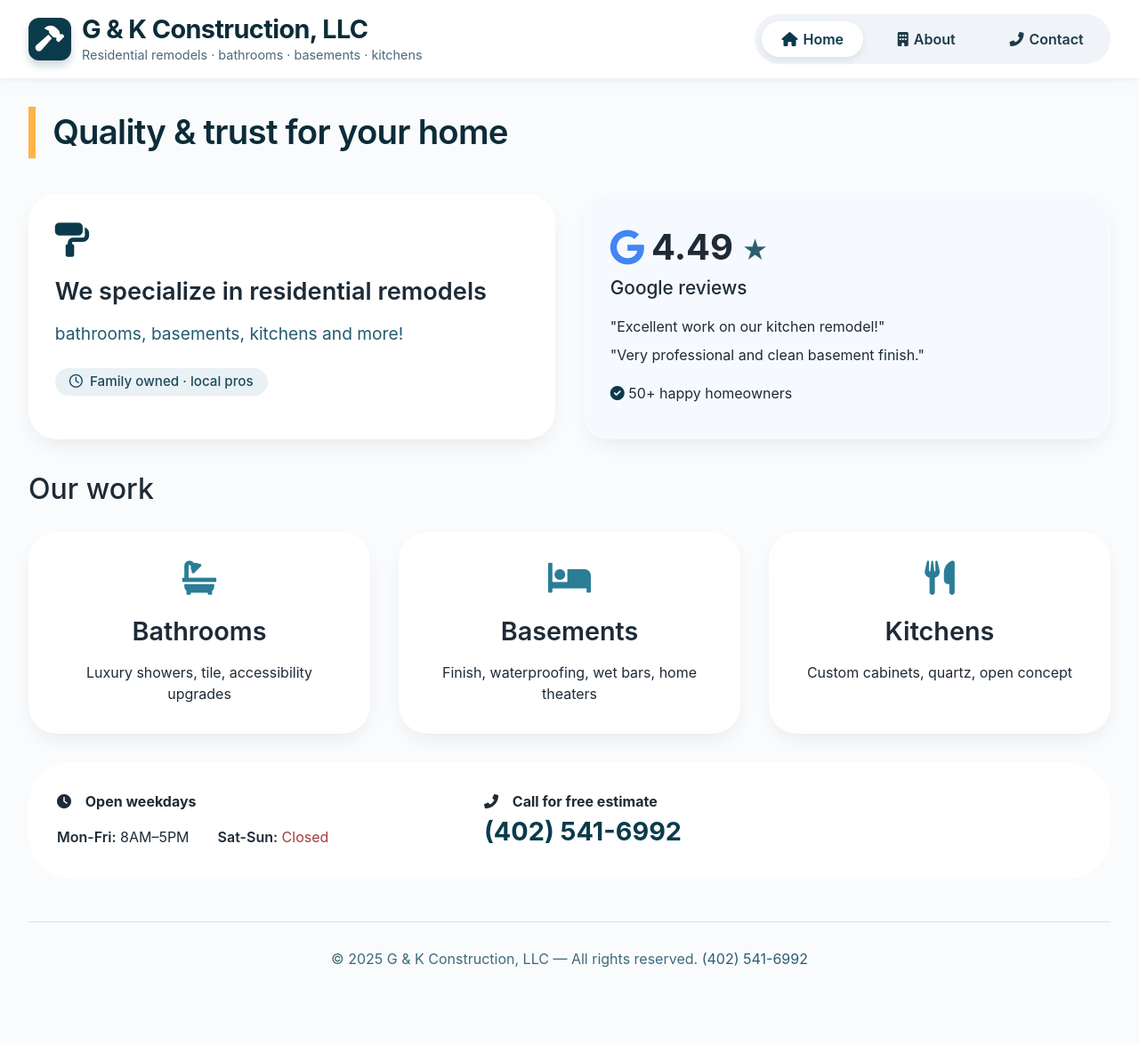
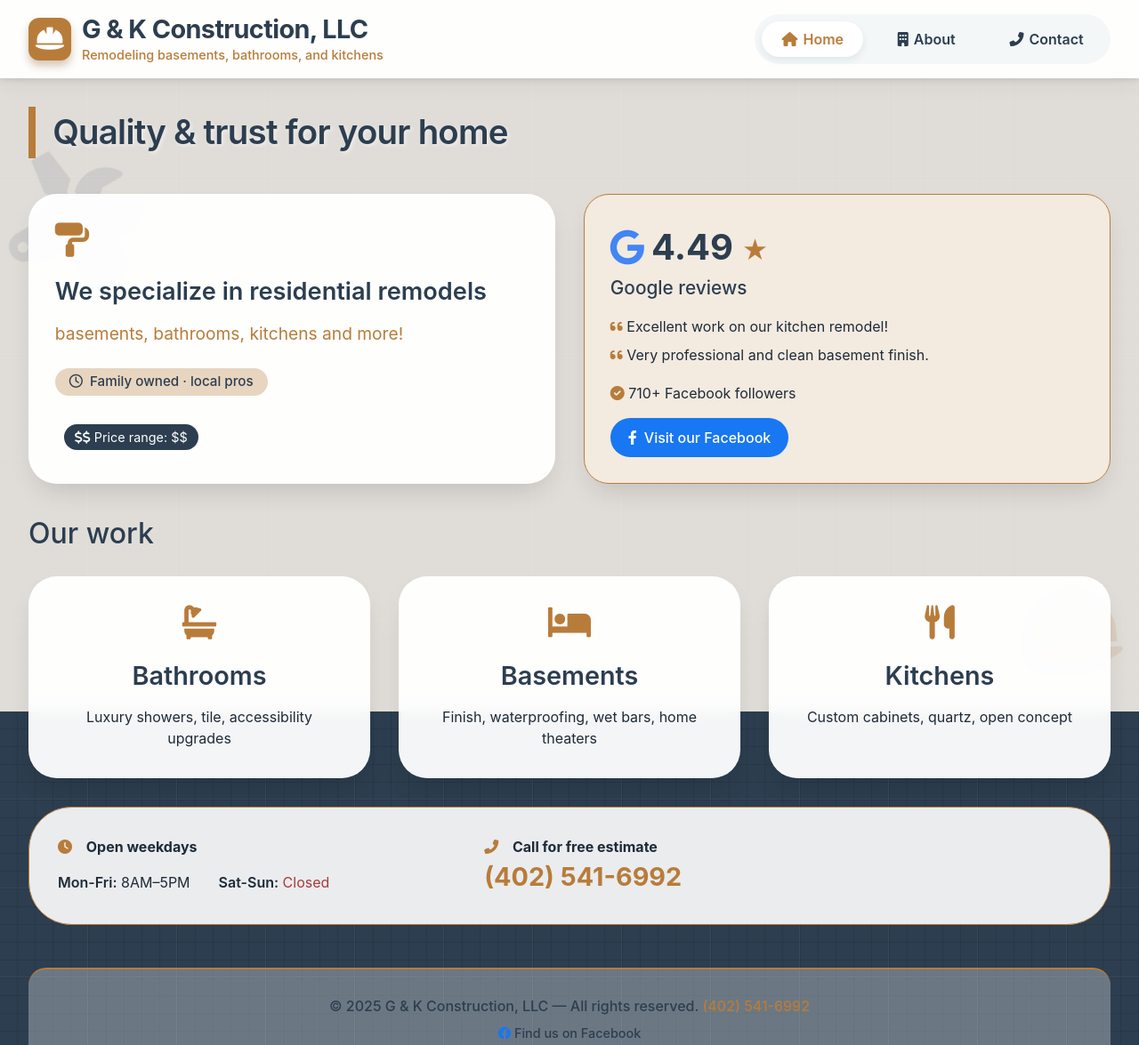
Before and after one commit to Jundeed/G-K-Construction-LLC, a plain HTML site: page index.html in a window 1280 px wide. Shown: the top 1175 px of the page at 89% size. Before the commit the page ends 1138 px from the top, so only its background shows below. Drawn offline with Linux system fonts and the light colour scheme.

Commit message:
Update index.html

```diff
--- a/index.html
+++ b/index.html
@@ -3,7 +3,7 @@
 <head>
   <meta charset="UTF-8">
   <meta name="viewport" content="width=device-width, initial-scale=1.0">
-  <title>G & K Construction, LLC</title>
+  <title>G & K Construction, LLC | Omaha NE</title>
   <!-- Font Awesome 6 (free) -->
   <link rel="stylesheet" href="https://cdnjs.cloudflare.com/ajax/libs/font-awesome/6.0.0-beta3/css/all.min.css">
   <style>
@@ -15,7 +15,15 @@
     }
 
     body {
-      background: #fafbfc;
+      background: #2c3e4f; /* fallback color */
+      /* Subtle construction blueprint pattern */
+      background-image:
+        linear-gradient(rgba(255,255,255,0.05) 1px, transparent 1px),
+        linear-gradient(90deg, rgba(255,255,255,0.05) 1px, transparent 1px),
+        linear-gradient(rgba(0,0,0,0.1) 1px, transparent 1px),
+        linear-gradient(90deg, rgba(0,0,0,0.1) 1px, transparent 1px);
+      background-size: 100px 100px, 100px 100px, 20px 20px, 20px 20px;
+      background-position: -2px -2px, -2px -2px, -1px -1px, -1px -1px;
       color: #1e2b37;
       line-height: 1.5;
       display: flex;
@@ -23,10 +31,23 @@
       min-height: 100vh;
     }
 
-    /* modern, clean header */
+    body::before {
+      content: "";
+      position: fixed;
+      top: 0;
+      left: 0;
+      right: 0;
+      bottom: 0;
+      background: rgba(255, 250, 240, 0.85); /* warm off-white overlay */
+      pointer-events: none;
+      z-index: -1;
+    }
+
+    /* modern, clean header - now with slight transparency */
     header {
-      background: white;
-      box-shadow: 0 8px 20px rgba(0,0,0,0.02), 0 2px 6px rgba(0,40,60,0.05);
+      background: rgba(255, 255, 255, 0.95);
+      backdrop-filter: blur(8px);
+      box-shadow: 0 8px 20px rgba(0,0,0,0.05), 0 2px 6px rgba(0,40,60,0.1);
       padding: 1rem 2rem;
       position: sticky;
       top: 0;
@@ -49,7 +70,7 @@
     }
 
     .logo-icon {
-      background: #0b3b4b;
+      background: #b87c3a; /* warm construction orange/brown */
       color: white;
       width: 48px;
       height: 48px;
@@ -58,30 +79,31 @@
       align-items: center;
       justify-content: center;
       font-size: 1.8rem;
-      box-shadow: 0 6px 10px rgba(9, 67, 88, 0.2);
+      box-shadow: 0 6px 10px rgba(120, 70, 20, 0.3);
     }
 
     .logo-text h1 {
       font-size: 1.8rem;
       font-weight: 700;
       letter-spacing: -0.02em;
-      color: #0b2c38;
+      color: #2c3e4f;
       line-height: 1.2;
     }
 
     .logo-text .tagline {
       font-size: 0.9rem;
-      color: #4d697a;
-      font-weight: 400;
+      color: #b87c3a;
+      font-weight: 500;
     }
 
     /* navigation */
     .nav-links {
       display: flex;
       gap: 1rem;
-      background: #f0f4f8;
+      background: rgba(240, 245, 245, 0.8);
       padding: 0.5rem;
       border-radius: 60px;
+      backdrop-filter: blur(4px);
     }
 
     .nav-links a {
@@ -89,14 +111,14 @@
       font-weight: 600;
       padding: 0.5rem 1.4rem;
       border-radius: 40px;
-      color: #1d3b4a;
+      color: #2c3e4f;
       transition: 0.2s;
       font-size: 1rem;
     }
 
     .nav-links a:hover, .nav-links a.active {
       background: white;
-      color: #0b3b4b;
+      color: #b87c3a;
       box-shadow: 0 4px 8px rgba(0, 32, 64, 0.08);
     }
 
@@ -107,6 +129,8 @@
       margin: 0 auto;
       width: 100%;
       padding: 2rem 2rem 3rem;
+      position: relative;
+      z-index: 1;
     }
 
     /* page title */
@@ -117,10 +141,11 @@
     .page-title h2 {
       font-size: 2.4rem;
       font-weight: 600;
-      color: #0b2c38;
+      color: #2c3e4f;
       letter-spacing: -0.02em;
-      border-left: 8px solid #ffb347;
+      border-left: 8px solid #b87c3a;
       padding-left: 1.2rem;
+      text-shadow: 2px 2px 4px rgba(255,255,255,0.5);
     }
 
     /* cards / grid */
@@ -138,22 +163,23 @@
     }
 
     .card {
-      background: white;
+      background: rgba(255, 255, 255, 0.95);
+      backdrop-filter: blur(8px);
       border-radius: 32px;
       padding: 2rem 1.8rem;
-      box-shadow: 0 10px 25px -8px rgba(0,40,60,0.1);
+      box-shadow: 0 15px 30px -10px rgba(0,0,0,0.15);
       transition: transform 0.2s ease, box-shadow 0.2s;
-      border: 1px solid #ffffff50;
+      border: 1px solid rgba(255,255,255,0.6);
     }
 
     .card:hover {
       transform: translateY(-6px);
-      box-shadow: 0 24px 36px -12px rgba(17, 67, 92, 0.18);
+      box-shadow: 0 25px 40px -12px rgba(184, 124, 58, 0.25);
     }
 
     .icon-lg {
       font-size: 2.4rem;
-      color: #0b3b4b;
+      color: #b87c3a;
       margin-bottom: 1.2rem;
     }
 
@@ -161,11 +187,12 @@
       font-size: 1.7rem;
       font-weight: 600;
       margin-bottom: 0.75rem;
+      color: #2c3e4f;
     }
 
     .badge {
-      background: #eaf1f5;
-      color: #1a4b5e;
+      background: #e8d5c0;
+      color: #2c3e4f;
       padding: 0.25rem 1rem;
       border-radius: 40px;
       font-weight: 500;
@@ -175,7 +202,7 @@
     }
 
     .rating-stars {
-      color: #f9b43a;
+      color: #f5b342;
       letter-spacing: 2px;
       font-size: 1.2rem;
       margin-right: 6px;
@@ -183,7 +210,7 @@
 
     .review-source {
       font-weight: 500;
-      color: #2e5d72;
+      color: #b87c3a;
     }
 
     /* contact info blocks */
@@ -192,9 +219,10 @@
       align-items: center;
       gap: 1rem;
       margin: 1.8rem 0;
-      background: #f2f6f9;
+      background: rgba(245, 240, 235, 0.8);
       padding: 1rem 1.6rem;
       border-radius: 60px;
+      backdrop-filter: blur(4px);
     }
 
     .info-icon {
@@ -205,20 +233,21 @@
       display: flex;
       align-items: center;
       justify-content: center;
-      color: #0b3b4b;
+      color: #b87c3a;
       font-size: 1.4rem;
-      box-shadow: 0 4px 8px #cbdae3;
+      box-shadow: 0 4px 8px rgba(150, 100, 40, 0.15);
     }
 
     .info-text {
       font-size: 1.3rem;
       font-weight: 600;
+      color: #2c3e4f;
     }
 
     .info-text small {
       font-weight: 400;
       font-size: 0.9rem;
-      color: #3b6277;
+      color: #b87c3a;
       display: block;
     }
 
@@ -233,13 +262,13 @@
     .hours-item {
       display: flex;
       justify-content: space-between;
-      border-bottom: 1px dashed #cbd7e0;
+      border-bottom: 1px dashed #c0b0a0;
       padding-bottom: 0.5rem;
     }
 
     .hours-day {
       font-weight: 600;
-      color: #16343f;
+      color: #2c3e4f;
     }
 
     .closed {
@@ -249,37 +278,46 @@
 
     /* CTA / quote */
     .quote-block {
-      background: #0b3b4b;
+      background: #2c3e4f;
       color: white;
       border-radius: 40px;
       padding: 2.5rem 3rem;
       text-align: center;
       margin-top: 3rem;
+      border: 2px solid #b87c3a;
+      box-shadow: 0 20px 30px -10px rgba(0,0,0,0.3);
     }
 
     .quote-block h3 {
       font-size: 2.2rem;
       font-weight: 600;
       margin-bottom: 0.8rem;
+      color: white;
     }
 
     .phone-big {
       font-size: 2.6rem;
       font-weight: 700;
       letter-spacing: 1px;
-      background: rgba(255,255,255,0.12);
+      background: rgba(255,255,255,0.1);
       display: inline-block;
       padding: 0.5rem 2.5rem;
       border-radius: 60px;
       margin: 1.2rem 0 0.6rem;
+      border: 1px solid #b87c3a;
+      color: #fff;
     }
 
     .footer-note {
       margin-top: 3rem;
-      border-top: 1px solid #d6e2ea;
+      border-top: 2px solid #b87c3a;
       padding-top: 1.8rem;
       text-align: center;
-      color: #3e6a7e;
+      color: #2c3e4f;
+      font-weight: 500;
+      background: rgba(255,255,255,0.3);
+      border-radius: 20px;
+      padding: 1.8rem;
     }
 
     /* small tweaks */
@@ -314,9 +352,11 @@
     }
 
     .review-card {
-      background: #f6fafe;
+      background: rgba(245, 235, 225, 0.9);
+      backdrop-filter: blur(4px);
       border-radius: 28px;
       padding: 1.8rem;
+      border: 1px solid #b87c3a;
     }
 
     .google-rating {
@@ -326,18 +366,88 @@
       align-items: center;
       gap: 0.5rem;
       flex-wrap: wrap;
+      color: #2c3e4f;
+    }
+
+    /* Add some subtle construction-themed decorative elements */
+    .hard-hat-icon {
+      position: fixed;
+      bottom: 20px;
+      right: 20px;
+      opacity: 0.15;
+      font-size: 6rem;
+      color: #b87c3a;
+      pointer-events: none;
+      z-index: 0;
+      transform: rotate(-5deg);
+    }
+
+    .tool-icon {
+      position: fixed;
+      top: 150px;
+      left: 20px;
+      opacity: 0.1;
+      font-size: 8rem;
+      color: #2c3e4f;
+      pointer-events: none;
+      z-index: 0;
+      transform: rotate(15deg);
+    }
+
+    /* Quick contact section on home page */
+    .quick-contact {
+      background: rgba(255, 255, 255, 0.9);
+      backdrop-filter: blur(8px);
+      border-radius: 48px;
+      padding: 2rem;
+      margin-top: 2rem;
+      border: 1px solid #b87c3a;
+    }
+
+    /* Facebook link style */
+    .facebook-link {
+      display: inline-flex;
+      align-items: center;
+      gap: 8px;
+      background: #1877f2;
+      color: white;
+      padding: 10px 20px;
+      border-radius: 40px;
+      text-decoration: none;
+      font-weight: 500;
+      margin-top: 1rem;
+      transition: 0.2s;
+    }
+
+    .facebook-link:hover {
+      background: #0d5ab9;
+      transform: scale(1.02);
+    }
+
+    /* Price range indicator */
+    .price-range {
+      display: inline-block;
+      background: #2c3e4f;
+      color: white;
+      padding: 4px 12px;
+      border-radius: 20px;
+      font-size: 0.9rem;
+      margin-left: 10px;
     }
   </style>
 </head>
 <body>
+  <!-- Decorative construction-themed elements -->
+  <div class="hard-hat-icon"><i class="fas fa-hard-hat"></i></div>
+  <div class="tool-icon"><i class="fas fa-tools"></i></div>
 
 <header>
   <div class="header-container">
     <div class="logo-area">
-      <div class="logo-icon"><i class="fas fa-hammer"></i></div>
+      <div class="logo-icon"><i class="fas fa-hard-hat"></i></div>
       <div class="logo-text">
         <h1>G & K Construction, LLC</h1>
-        <div class="tagline">Residential remodels · bathrooms · basements · kitchens</div>
+        <div class="tagline">Remodeling basements, bathrooms, and kitchens</div>
       </div>
     </div>
     <nav class="nav-links">
@@ -358,53 +468,59 @@
       <div class="card">
         <i class="fas fa-paint-roller icon-lg"></i>
         <h3>We specialize in residential remodels</h3>
-        <p style="font-size: 1.2rem; margin-bottom: 1.5rem; color: #235b71;">bathrooms, basements, kitchens and more!</p>
+        <p style="font-size: 1.2rem; margin-bottom: 1.5rem; color: #b87c3a;">basements, bathrooms, kitchens and more!</p>
         <div class="badge"><i class="far fa-clock" style="margin-right: 8px;"></i>Family owned · local pros</div>
+        <div style="margin-top: 1rem;">
+          <span class="price-range"><i class="fas fa-dollar-sign"></i><i class="fas fa-dollar-sign"></i> Price range: $$</span>
+        </div>
       </div>
       <div class="card review-card">
         <div class="google-rating">
           <i class="fab fa-google" style="color: #4285F4;"></i>
-          <span>4.49 <span style="color: #2e5d72; font-size: 1.8rem;">★</span></span>
+          <span>4.49 <span style="color: #b87c3a; font-size: 1.8rem;">★</span></span>
         </div>
-        <p style="font-size: 1.3rem; font-weight: 500;">Google reviews</p>
-        <p style="margin: 1rem 0 0.5rem;">"Excellent work on our kitchen remodel!"</p>
-        <p style="margin: 0.2rem 0;">"Very professional and clean basement finish."</p>
-        <p style="margin-top: 1.2rem;"><i class="fas fa-check-circle" style="color: #0b3b4b;"></i> 50+ happy homeowners</p>
+        <p style="font-size: 1.3rem; font-weight: 500; color: #2c3e4f;">Google reviews</p>
+        <p style="margin: 1rem 0 0.5rem;"><i class="fas fa-quote-left" style="color: #b87c3a;"></i> Excellent work on our kitchen remodel!</p>
+        <p style="margin: 0.2rem 0;"><i class="fas fa-quote-left" style="color: #b87c3a;"></i> Very professional and clean basement finish.</p>
+        <p style="margin-top: 1.2rem;"><i class="fas fa-check-circle" style="color: #b87c3a;"></i> 710+ Facebook followers</p>
+        <a href="https://www.facebook.com/gkconstruction.biz/" target="_blank" class="facebook-link">
+          <i class="fab fa-facebook-f"></i> Visit our Facebook
+        </a>
       </div>
     </div>
 
     <!-- specialties grid -->
-    <h3 style="font-size: 2rem; font-weight: 500; margin-bottom: 1.5rem;">Our work</h3>
+    <h3 style="font-size: 2rem; font-weight: 500; margin-bottom: 1.5rem; color: #2c3e4f;">Our work</h3>
     <div class="grid-3 specialties">
       <div class="card" style="text-align: center;">
-        <i class="fas fa-bath icon-lg" style="color: #2b7d96;"></i>
+        <i class="fas fa-bath icon-lg" style="color: #b87c3a;"></i>
         <h3 style="font-size: 1.8rem;">Bathrooms</h3>
         <p>Luxury showers, tile, accessibility upgrades</p>
       </div>
       <div class="card" style="text-align: center;">
-        <i class="fas fa-bed icon-lg" style="color: #2b7d96;"></i>
+        <i class="fas fa-bed icon-lg" style="color: #b87c3a;"></i>
         <h3 style="font-size: 1.8rem;">Basements</h3>
         <p>Finish, waterproofing, wet bars, home theaters</p>
       </div>
       <div class="card" style="text-align: center;">
-        <i class="fas fa-utensils icon-lg" style="color: #2b7d96;"></i>
+        <i class="fas fa-utensils icon-lg" style="color: #b87c3a;"></i>
         <h3 style="font-size: 1.8rem;">Kitchens</h3>
         <p>Custom cabinets, quartz, open concept</p>
       </div>
     </div>
 
     <!-- quick contact / hours snippet -->
-    <div style="display: flex; gap: 2rem; flex-wrap: wrap; background: white; border-radius: 48px; padding: 2rem; margin-top: 2rem;">
+    <div class="quick-contact" style="display: flex; gap: 2rem; flex-wrap: wrap;">
       <div style="flex:2;">
-        <h4><i class="fas fa-clock" style="margin-right: 12px;"></i> Open weekdays</h4>
+        <h4><i class="fas fa-clock" style="margin-right: 12px; color: #b87c3a;"></i> Open weekdays</h4>
         <div style="display: flex; gap: 2rem; flex-wrap: wrap; margin-top: 1rem;">
           <div><span style="font-weight:600;">Mon-Fri:</span> 8AM–5PM</div>
           <div><span style="font-weight:600;">Sat-Sun:</span> <span style="color:#aa3a3a;">Closed</span></div>
         </div>
       </div>
       <div style="flex:3;">
-        <h4><i class="fas fa-phone-alt" style="margin-right: 12px;"></i> Call for free estimate</h4>
-        <div style="font-size: 1.8rem; font-weight: 700; color: #0b3b4b;">(402) 541-6992</div>
+        <h4><i class="fas fa-phone-alt" style="margin-right: 12px; color: #b87c3a;"></i> Call for free estimate</h4>
+        <div style="font-size: 1.8rem; font-weight: 700; color: #b87c3a;">(402) 541-6992</div>
       </div>
     </div>
   </div>
@@ -418,24 +534,28 @@
       <div class="card">
         <i class="fas fa-people-group icon-lg"></i>
         <h3>Your local residential specialists</h3>
-        <p style="font-size: 1.2rem;">With years of experience in Omaha & beyond, we turn houses into dream homes. Every project gets full attention to detail, quality materials, and clear communication.</p>
+        <p style="font-size: 1.2rem;">Based in Omaha, NE, we specialize in remodeling basements, bathrooms, and kitchens. Every project gets full attention to detail, quality materials, and clear communication.</p>
         <div style="margin-top: 2rem;">
-          <p><i class="fas fa-check-circle" style="color: #1f7a5a;"></i> Licensed & insured</p>
-          <p><i class="fas fa-check-circle" style="color: #1f7a5a;"></i> Free consultations</p>
-          <p><i class="fas fa-check-circle" style="color: #1f7a5a;"></i> 4.49 Google rating</p>
+          <p><i class="fas fa-check-circle" style="color: #b87c3a;"></i> Licensed & insured</p>
+          <p><i class="fas fa-check-circle" style="color: #b87c3a;"></i> Free estimates</p>
+          <p><i class="fas fa-check-circle" style="color: #b87c3a;"></i> 4.49 Google rating</p>
+          <p><i class="fas fa-check-circle" style="color: #b87c3a;"></i> 710+ followers on Facebook</p>
         </div>
       </div>
       <div class="card">
-        <i class="fas fa-quote-right icon-lg" style="color: #9bb7c9;"></i>
+        <i class="fas fa-quote-right icon-lg" style="color: #b87c3a;"></i>
         <h3>What customers say</h3>
         <p style="font-style: italic;">⭐ "G & K did our master bath – flawless tile work and on budget."</p>
         <p style="font-style: italic; margin-top: 1rem;">⭐ "Finished basement now our favorite room. Highly recommend."</p>
         <p style="margin-top: 1.5rem;"><span class="rating-stars"><i class="fas fa-star"></i><i class="fas fa-star"></i><i class="fas fa-star"></i><i class="fas fa-star"></i><i class="fas fa-star-half-alt"></i></span> 4.49 average from 70+ reviews</p>
+        <a href="https://www.facebook.com/gkconstruction.biz/" target="_blank" class="facebook-link">
+          <i class="fab fa-facebook-f"></i> Follow us on Facebook
+        </a>
       </div>
     </div>
-    <div style="background: #e2ecf2; border-radius: 36px; padding: 2.5rem; margin-top: 2.5rem;">
-      <h3 style="font-size: 2rem;">We love transforming homes</h3>
-      <p style="max-width: 700px; font-size: 1.2rem;">"We specialize in residential remodels, such as bathrooms, basements, kitchens and more!" — that's our promise.</p>
+    <div style="background: rgba(230, 215, 195, 0.8); backdrop-filter: blur(4px); border-radius: 36px; padding: 2.5rem; margin-top: 2.5rem; border: 1px solid #b87c3a;">
+      <h3 style="font-size: 2rem; color: #2c3e4f;">Our company philosophy</h3>
+      <p style="max-width: 700px; font-size: 1.2rem; color: #2c3e4f;">"We specialize in remodeling basements, bathrooms, and kitchens. Please call us for a free estimate!" — that's our promise to every customer.</p>
     </div>
   </div>
 
@@ -457,11 +577,14 @@
         </div>
         <div class="info-row">
           <div class="info-icon"><i class="fas fa-envelope"></i></div>
-          <div class="info-text">info@gkconstruction.com <small>email us</small></div>
+          <div class="info-text">Greg@GKconstructionco.com <small>email us</small></div>
         </div>
         <div class="info-row">
           <div class="info-icon"><i class="fas fa-location-dot"></i></div>
-          <div class="info-text">Omaha, NE & surrounding <small>serving your area</small></div>
+          <div class="info-text">3558 S 197th st, Omaha, NE <small>serving Nebraska area</small></div>
+        </div>
+        <div style="margin-top: 1rem; padding-left: 1rem;">
+          <p><i class="fas fa-dollar-sign" style="color: #b87c3a;"></i> Price range: <strong>$$</strong> · Moderate</p>
         </div>
       </div>
 
@@ -478,24 +601,30 @@
           <div class="hours-item"><span class="hours-day">Saturday</span> <span class="closed">Closed</span></div>
           <div class="hours-item"><span class="hours-day">Sunday</span> <span class="closed">Closed</span></div>
         </div>
-        <p style="margin-top: 1.5rem;"><i class="fas fa-clock"></i> We return calls within 24h on weekends.</p>
+        <p style="margin-top: 1.5rem;"><i class="fas fa-clock" style="color: #b87c3a;"></i> We return calls within 24h on weekends.</p>
+        <p style="margin-top: 0.5rem;"><i class="fas fa-info-circle" style="color: #b87c3a;"></i> Currently closed · Opens Monday 8AM</p>
       </div>
     </div>
 
-    <!-- quote block with Google reviews -->
+    <!-- quote block with Google reviews and Facebook -->
     <div class="quote-block">
       <h3>Ready to start your project?</h3>
       <div class="phone-big"><i class="fas fa-phone-alt" style="margin-right: 12px;"></i>(402) 541-6992</div>
       <p style="margin-top: 1rem; font-size: 1.2rem; opacity: 0.95;">Call today – free estimate</p>
-      <div style="margin-top: 1.5rem; font-size: 1.2rem;">
-        <i class="fab fa-google" style="margin-right: 6px;"></i> <strong>4.49 Google reviews</strong> — see why neighbors trust us
+      <div style="margin-top: 1.5rem; font-size: 1.2rem; display: flex; gap: 2rem; justify-content: center; flex-wrap: wrap;">
+        <span><i class="fab fa-google" style="margin-right: 6px;"></i> <strong>4.49</strong> Google rating</span>
+        <span><i class="fab fa-facebook" style="margin-right: 6px;"></i> <strong>710+</strong> followers</span>
       </div>
+      <a href="https://www.facebook.com/gkconstruction.biz/" target="_blank" class="facebook-link" style="background: #1877f2; margin-top: 1.5rem;">
+        <i class="fab fa-facebook-f"></i> Connect on Facebook
+      </a>
     </div>
   </div>
 
   <!-- simple footer for all pages -->
   <div class="footer-note">
-    <p>© 2025 G & K Construction, LLC — All rights reserved. <span style="color:#2b5e78;">(402) 541-6992</span></p>
+    <p>© 2025 G & K Construction, LLC — All rights reserved. <span style="color:#b87c3a;">(402) 541-6992</span></p>
+    <p style="margin-top: 0.5rem; font-size: 0.9rem;"><i class="fab fa-facebook" style="color: #1877f2;"></i> <a href="https://www.facebook.com/gkconstruction.biz/" target="_blank" style="color: #2c3e4f; text-decoration: none;">Find us on Facebook</a></p>
   </div>
 </main>
 
@@ -539,11 +668,8 @@
       contactPage.classList.add('active-page');
       navContact.classList.add('active');
     });
-
-    // optional: set home active by default (already active)
   })();
 </script>
 
-<!-- ensure all content is neat & sellable, includes all details -->
 </body>
 </html>
```
